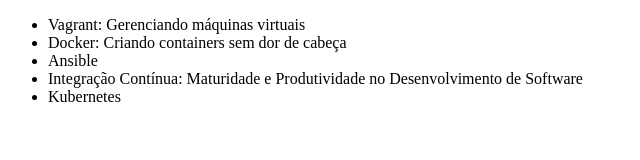
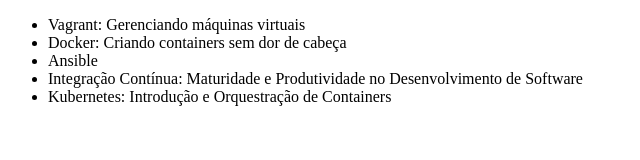
Before and after one commit to GlaucimarSantos/curso-github, a plain HTML site: page Index.html in a window 1280 px wide. Shown: the whole page, without its empty margins (0-640 px from the left). Drawn offline with Linux system fonts and the light colour scheme.

Commit message:
Alterando o nome do curso de Kubernetes

```diff
--- a/Index.html
+++ b/Index.html
@@ -10,7 +10,7 @@
         <li>Docker: Criando containers sem dor de cabeça</li>
         <li>Ansible</li>
         <li>Integração Contínua: Maturidade e Produtividade no Desenvolvimento de Software</li>
-        <li>Kubernetes</li>
+        <li>Kubernetes: Introdução e Orquestração de Containers</li>
     </ul>
 </body>
 </html>
```
